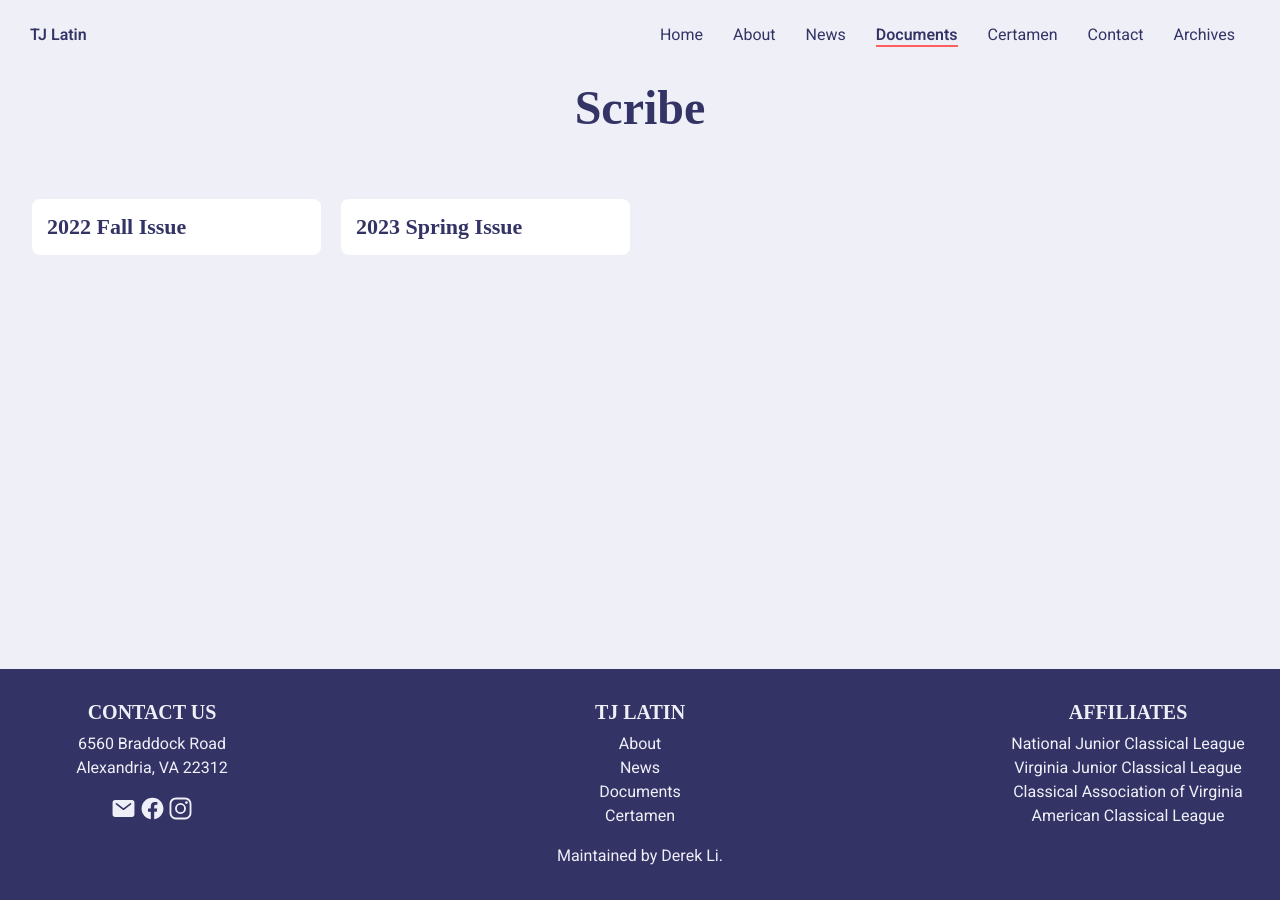
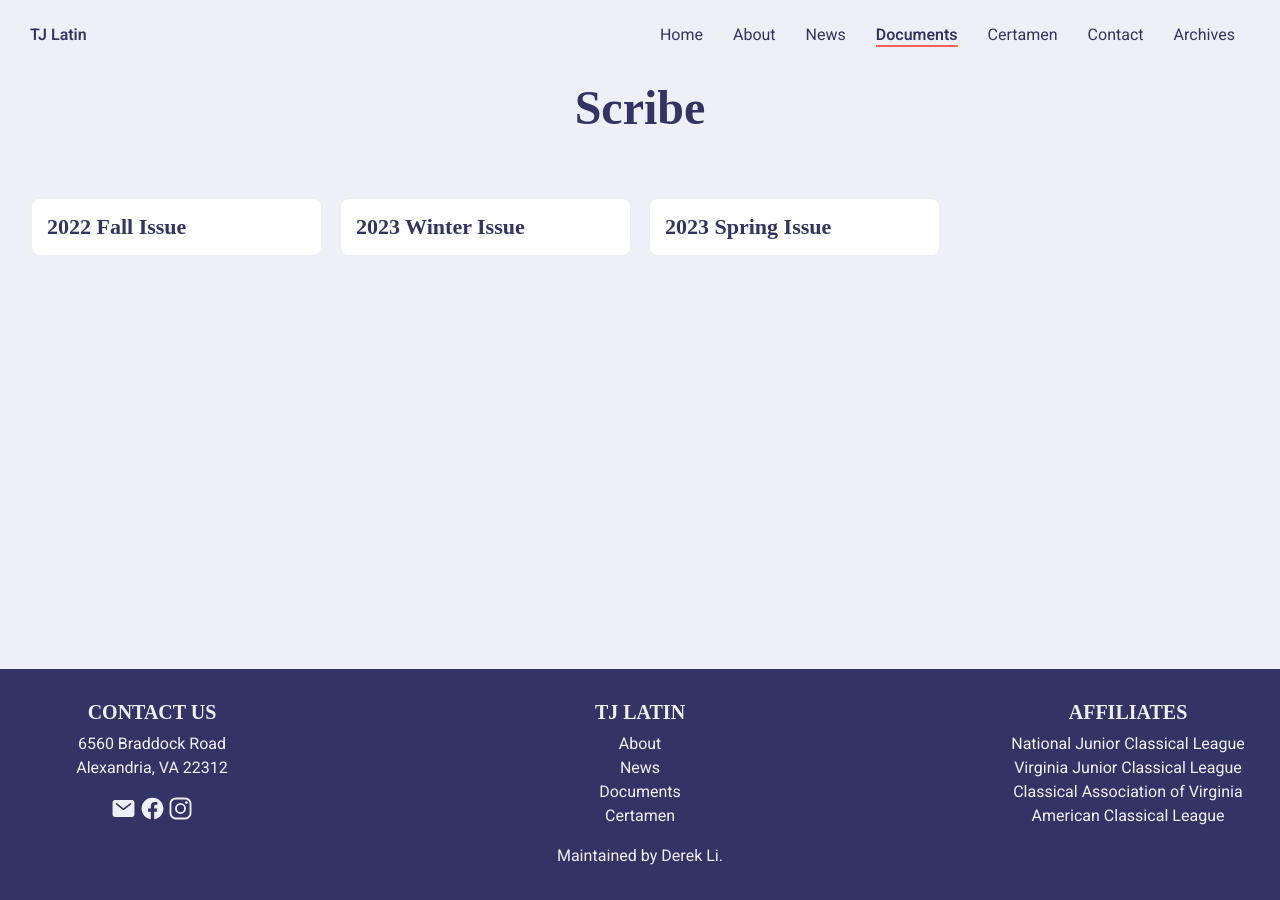
Before and after one commit to TJLatin/website, a Jekyll site: the page built from documents/scribe.html, in a window 1280 px wide. Built offline with Jekyll 4.4.1, drawn with Linux system fonts in a browser that asks for light colours; some web fonts are replaced.

Commit message:
add winter scribe

```diff
--- a/_data/scribe.yml
+++ b/_data/scribe.yml
@@ -1,4 +1,6 @@
 - name: 2022 Fall Issue
   url: /latin/assets/docs/scribes/2022Fall.pdf
+- name: 2023 Winter Issue
+  url: /latin/assets/docs/scribes/2023Winter.pdf
 - name: 2023 Spring Issue
   url: /latin/assets/docs/scribes/2023Spring.pdf
```
Also changed, not shown: 1 other file.
